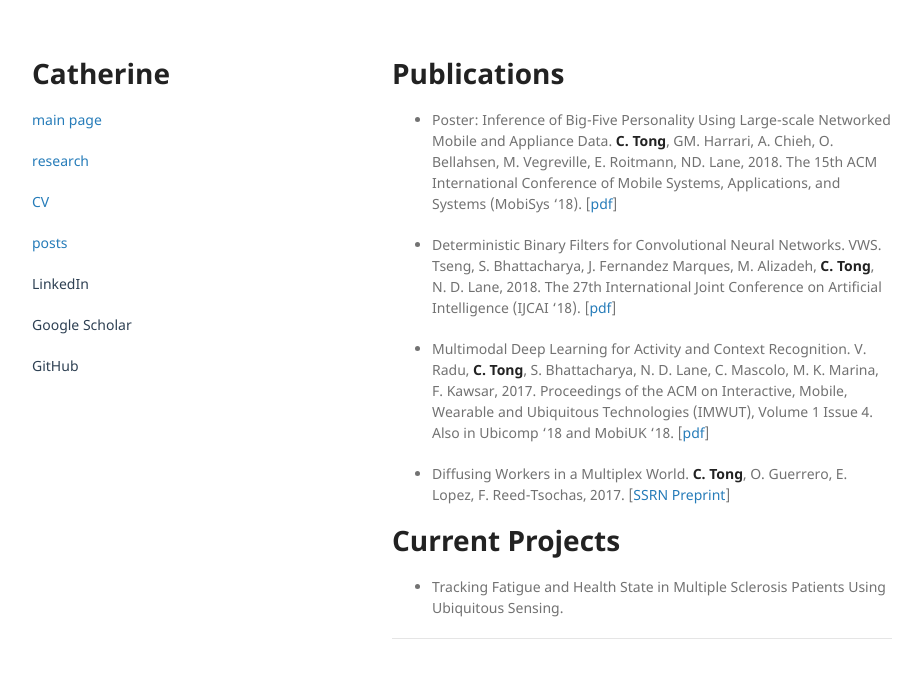
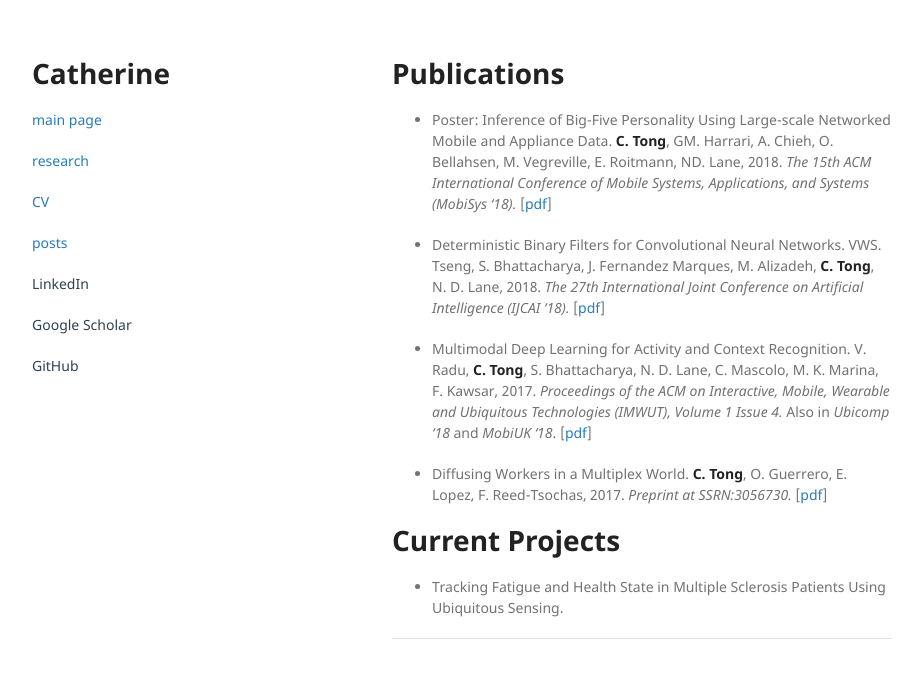
Before and after one commit to egctong/egctong.github.io, a Jekyll site: the page built from research/research_index.md, in a window 1280 px wide. Shown: the top 678 px of the page, without its empty margins (178-1099 px from the left). Built offline with Jekyll 4.4.1, drawn with Linux system fonts in a browser that asks for light colours; our own code applies the rules of GitHub Pages for plain Markdown files.

Commit message:
Update research_index.md

```diff
--- a/research/research_index.md
+++ b/research/research_index.md
@@ -5,13 +5,13 @@
 # [](#nn)Publications
 
 * Poster: Inference of Big-Five Personality Using Large-scale Networked Mobile
-and Appliance Data. __C. Tong__, GM. Harrari, A. Chieh, O. Bellahsen, M. Vegreville, E. Roitmann, ND. Lane, 2018. The 15th ACM International Conference of Mobile Systems, Applications, and Systems (MobiSys '18). [[pdf](https://dl.acm.org/citation.cfm?id=3210823)]
+and Appliance Data. __C. Tong__, GM. Harrari, A. Chieh, O. Bellahsen, M. Vegreville, E. Roitmann, ND. Lane, 2018. *The 15th ACM International Conference of Mobile Systems, Applications, and Systems (MobiSys '18).* [[pdf](https://dl.acm.org/citation.cfm?id=3210823)]
 
-* Deterministic Binary Filters for Convolutional Neural Networks. VWS. Tseng, S. Bhattacharya, J. Fernandez Marques, M. Alizadeh, __C. Tong__, N. D. Lane, 2018. The 27th International Joint Conference on Artificial Intelligence (IJCAI '18). [[pdf](https://www.ijcai.org/proceedings/2018/0380.pdf)]
+* Deterministic Binary Filters for Convolutional Neural Networks. VWS. Tseng, S. Bhattacharya, J. Fernandez Marques, M. Alizadeh, __C. Tong__, N. D. Lane, 2018. *The 27th International Joint Conference on Artificial Intelligence (IJCAI '18).* [[pdf](https://www.ijcai.org/proceedings/2018/0380.pdf)]
 
-* Multimodal Deep Learning for Activity and Context Recognition. V. Radu, __C. Tong__, S. Bhattacharya, N. D. Lane, C. Mascolo, M. K. Marina, F. Kawsar, 2017. Proceedings of the ACM on Interactive, Mobile, Wearable and Ubiquitous Technologies (IMWUT), Volume 1 Issue 4. Also in Ubicomp '18 and MobiUK '18. [[pdf](https://dl.acm.org/citation.cfm?doid=3178157.3161174)]
+* Multimodal Deep Learning for Activity and Context Recognition. V. Radu, __C. Tong__, S. Bhattacharya, N. D. Lane, C. Mascolo, M. K. Marina, F. Kawsar, 2017. *Proceedings of the ACM on Interactive, Mobile, Wearable and Ubiquitous Technologies (IMWUT), Volume 1 Issue 4.* Also in *Ubicomp '18* and *MobiUK '18*. [[pdf](https://dl.acm.org/citation.cfm?doid=3178157.3161174)]
 
-* Diffusing Workers in a Multiplex World. __C. Tong__, O. Guerrero, E. Lopez, F. Reed-Tsochas, 2017. [[SSRN Preprint](https://papers.ssrn.com/sol3/papers.cfm?abstract_id=3056730)]
+* Diffusing Workers in a Multiplex World. __C. Tong__, O. Guerrero, E. Lopez, F. Reed-Tsochas, 2017. *Preprint at SSRN:3056730.*  [[pdf](https://papers.ssrn.com/sol3/papers.cfm?abstract_id=3056730)]
 
 
 # [](#nn)Current Projects
```
